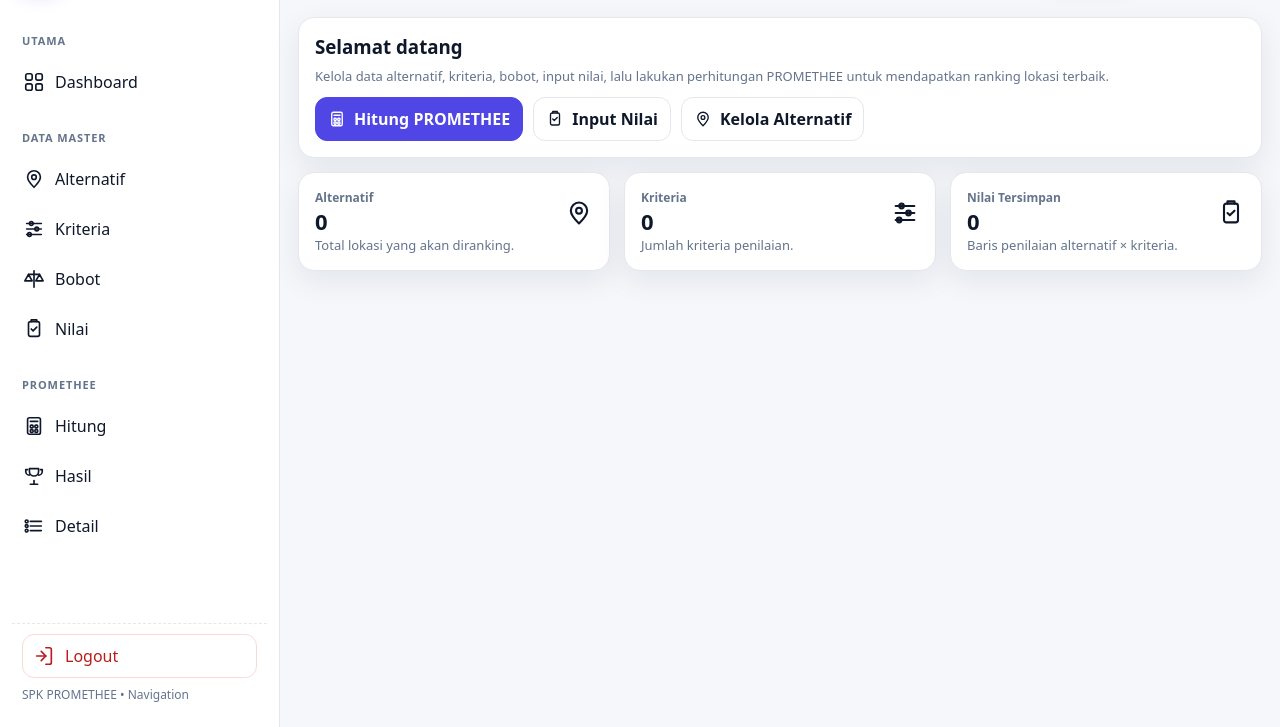
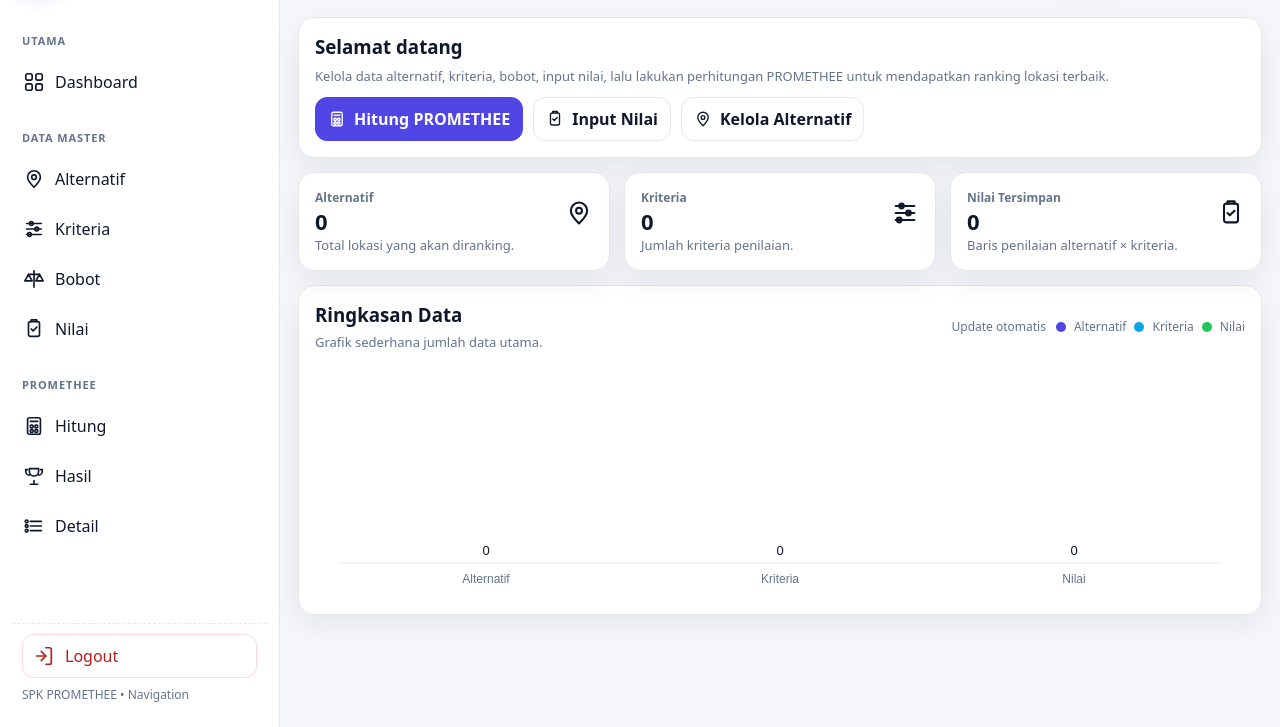
Before and after one commit to rizkipr05/SPK-PROMETHEE, a PHP site: page /dashboard.php in a window 1280 px wide. Shown: the part 73-800 px from the top of the page. Run offline with PHP 8.4, Linux system fonts and the light colour scheme; the visitor is signed in with stand-in values (Sample User, id 1); data that the repository does not hold is empty.

Commit message:
Add summary chart and data overview to dashboard

```diff
--- a/public/dashboard.php
+++ b/public/dashboard.php
@@ -71,6 +71,83 @@ require_once __DIR__ . "/../layouts/sidebar.php";
         <p class="muted">Baris penilaian alternatif × kriteria.</p>
       </div>
     </div>
+
+    <div class="card" style="margin-top:14px;">
+      <div style="display:flex; justify-content:space-between; align-items:center; gap:10px; flex-wrap:wrap;">
+        <div>
+          <h3 style="margin:0;">Ringkasan Data</h3>
+          <p class="muted" style="margin:6px 0 0;">Grafik sederhana jumlah data utama.</p>
+        </div>
+        <div style="display:flex; gap:10px; flex-wrap:wrap;">
+          <div class="muted" style="font-size:12px;">Update otomatis</div>
+          <div style="display:flex; gap:8px; align-items:center;">
+            <span style="width:10px;height:10px;border-radius:999px;background:#4f46e5;display:inline-block;"></span>
+            <span class="muted" style="font-size:12px;">Alternatif</span>
+            <span style="width:10px;height:10px;border-radius:999px;background:#0ea5e9;display:inline-block;"></span>
+            <span class="muted" style="font-size:12px;">Kriteria</span>
+            <span style="width:10px;height:10px;border-radius:999px;background:#22c55e;display:inline-block;"></span>
+            <span class="muted" style="font-size:12px;">Nilai</span>
+          </div>
+        </div>
+      </div>
+      <div style="margin-top:12px;">
+        <canvas id="summaryChart" height="230" style="width:100%; max-width:100%;"></canvas>
+      </div>
+    </div>
   </div>
 </main>
+<script>
+(() => {
+  const canvas = document.getElementById("summaryChart");
+  if (!canvas) return;
+  const ctx = canvas.getContext("2d");
+  const data = [
+    { label: "Alternatif", value: <?= (int)$altCount ?>, color: "#4f46e5" },
+    { label: "Kriteria", value: <?= (int)$critCount ?>, color: "#0ea5e9" },
+    { label: "Nilai", value: <?= (int)$evalCount ?>, color: "#22c55e" }
+  ];
+
+  const render = () => {
+    const width = canvas.clientWidth;
+    const height = canvas.height;
+    canvas.width = width;
+
+    ctx.clearRect(0, 0, width, height);
+    const padding = 24;
+    const maxVal = Math.max(1, ...data.map(d => d.value));
+    const unit = (width - padding * 2) / data.length;
+    const barWidth = unit * 0.72;
+    const gap = unit * 0.28;
+
+    ctx.strokeStyle = "#e5e7eb";
+    ctx.beginPath();
+    ctx.moveTo(padding, height - 30);
+    ctx.lineTo(width - padding, height - 30);
+    ctx.stroke();
+
+    data.forEach((d, i) => {
+      const x = padding + i * (barWidth + gap) + gap / 2;
+      const barHeight = Math.round((height - 70) * (d.value / maxVal));
+      const y = height - 30 - barHeight;
+
+      ctx.fillStyle = d.color;
+      ctx.fillRect(x, y, barWidth, barHeight);
+
+      ctx.fillStyle = "#0f172a";
+      ctx.font = "13px Arial, sans-serif";
+      const valueText = d.value.toString();
+      const valueWidth = ctx.measureText(valueText).width;
+      ctx.fillText(valueText, x + (barWidth - valueWidth) / 2, y - 8);
+
+      ctx.fillStyle = "#64748b";
+      ctx.font = "12px Arial, sans-serif";
+      const labelWidth = ctx.measureText(d.label).width;
+      ctx.fillText(d.label, x + (barWidth - labelWidth) / 2, height - 10);
+    });
+  };
+
+  render();
+  window.addEventListener("resize", render);
+})();
+</script>
 <?php require_once __DIR__ . "/../layouts/footer.php"; ?>
```
